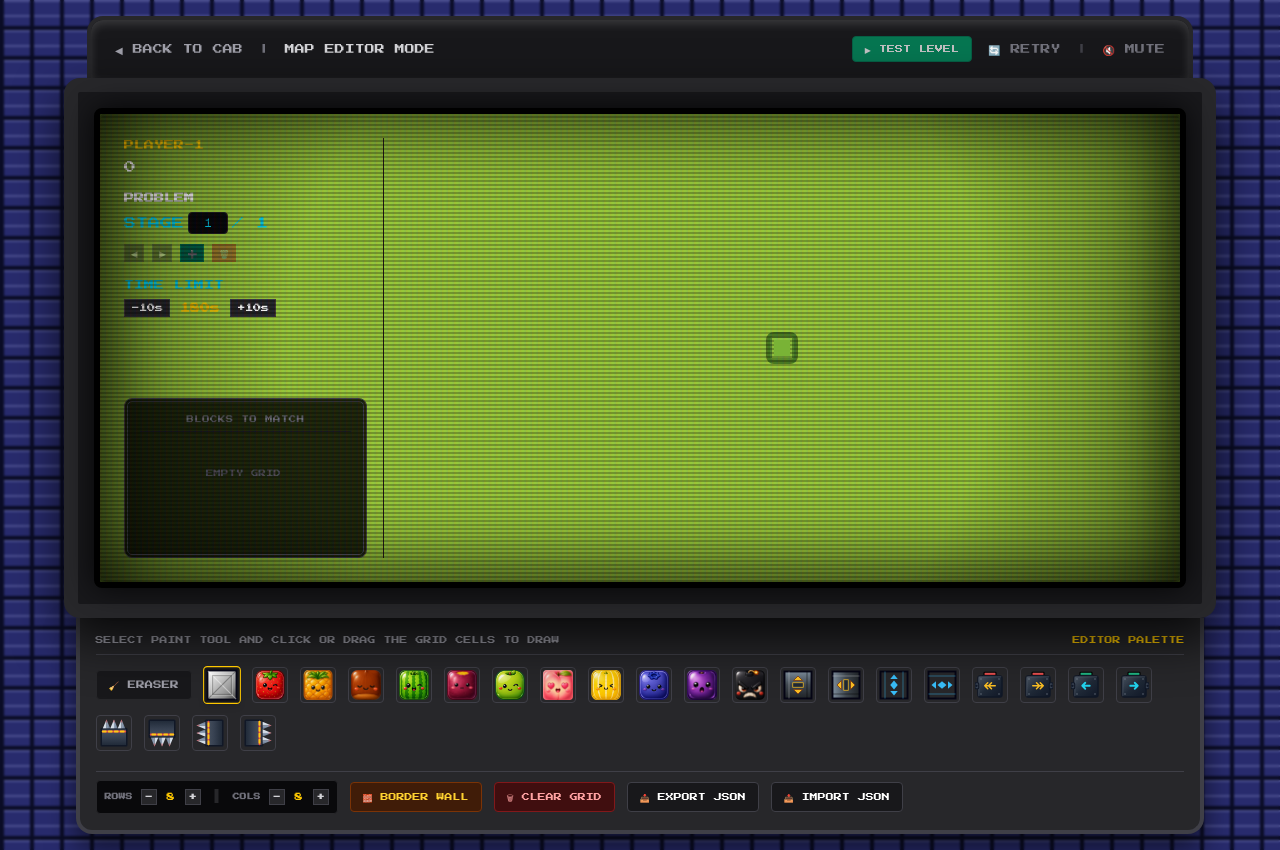
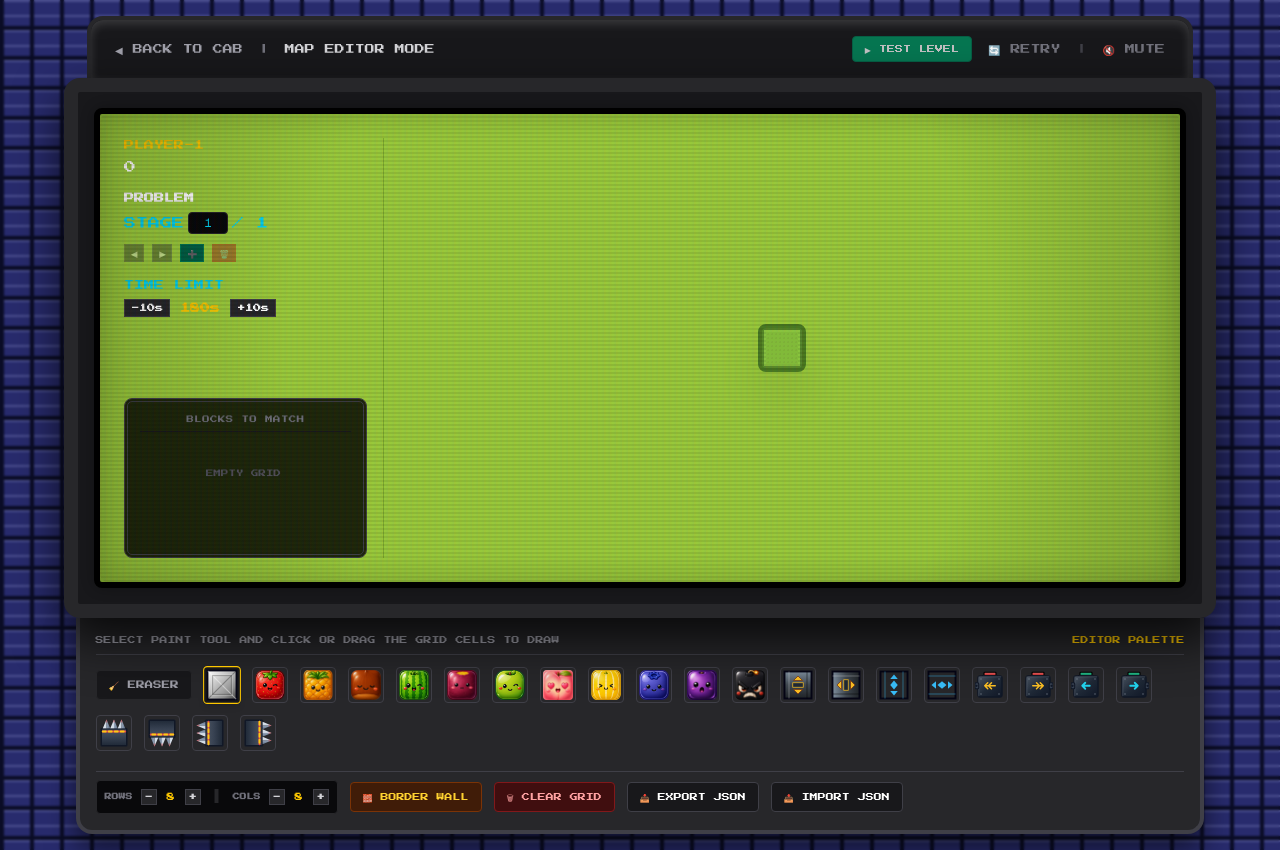
Before and after one commit to bloodstrawberry/puzznic, a Next.js app: page /editor in a window 1280 px wide. Built offline with nearby package versions, Linux system fonts and the light colour scheme; what @toss/tds-mobile-ait would draw is missing.

Commit message:
그림자 칸 추가

```diff
--- a/app/game/game-stage-view.tsx
+++ b/app/game/game-stage-view.tsx
@@ -160,7 +160,7 @@ export default function GameStageView({
                       e.preventDefault();
                     }
                   }}
-                  className={`w-full aspect-square relative border border-[#6fa832]/60 flex items-center justify-center transition-all cursor-pointer overflow-visible ${
+                  className={`w-full aspect-square relative border border-[#5a8a2a]/20 flex items-center justify-center transition-all cursor-pointer overflow-visible ${
                     activeEditor ? "hover:bg-[#a8e050]/40" : ""
                   }`}
                 >
@@ -168,7 +168,18 @@ export default function GameStageView({
                   <div className="absolute inset-0 bg-[linear-gradient(135deg,rgba(255,255,255,0.06)_0%,transparent_50%)] pointer-events-none" />
 
                   {/* Render grid cell elements */}
-                  {cell !== BLOCK_EMPTY && (
+                  {cell === BLOCK_EMPTY ? (
+                    /* Empty slot placeholder */
+                    <div
+                      className="rounded-sm pointer-events-none"
+                      style={{
+                        width: `${STAGE_BLOCK_SIZE_PERCENT}%`,
+                        height: `${STAGE_BLOCK_SIZE_PERCENT}%`,
+                        backgroundColor: "rgba(0,0,0,0.08)",
+                        border: "1px solid rgba(0,0,0,0.06)",
+                      }}
+                    />
+                  ) : (
                     <div
                       className={`transform active:scale-95 transition-transform ${
                         flashingBlocks[`${y},${x}`] ? "animate-match-flash pointer-events-none" : ""
--- a/app/game/game-view.tsx
+++ b/app/game/game-view.tsx
@@ -819,7 +819,7 @@ function GameContent({ isEditor = false, onFullReset }: GameContentProps) {
           {/* CRT Screen wrapper */}
           <div className="crt-screen crt-glow-effect farm-grass-bg w-full min-h-[480px] rounded-lg border-[3px] md:border-[6px] border-black flex flex-col md:flex-row p-1 md:p-6 text-white relative">
             {/* LEFT COLUMN: STATS AND HUD */}
-            <div className="w-full md:w-[260px] flex flex-col justify-between pr-4 border-b md:border-b-0 md:border-r border-zinc-900 pb-4 md:pb-0 md:mr-6">
+            <div className="w-full md:w-[260px] flex flex-col justify-between pr-4 border-b md:border-b-0 md:border-r border-[#5a8a2a]/50 pb-4 md:pb-0 md:mr-6">
               {/* Retro HUD stats */}
               <div className="flex flex-col gap-4 text-[10px] text-zinc-400">
                 <div className="flex flex-col gap-1.5">
--- a/app/globals.css
+++ b/app/globals.css
@@ -63,7 +63,7 @@ body {
 .crt-screen {
   position: relative;
   overflow: hidden;
-  box-shadow: inset 0 0 80px rgba(0, 0, 0, 0.9), 0 0 30px rgba(0, 0, 0, 0.8);
+  box-shadow: inset 0 0 30px rgba(0, 0, 0, 0.2), 0 0 15px rgba(0, 0, 0, 0.3);
 }
 
 .crt-screen::before {
@@ -74,7 +74,7 @@ body {
   left: 0;
   bottom: 0;
   right: 0;
-  background: linear-gradient(rgba(18, 16, 16, 0) 50%, rgba(0, 0, 0, 0.25) 50%), linear-gradient(90deg, rgba(255, 0, 0, 0.06), rgba(0, 255, 0, 0.02), rgba(0, 0, 255, 0.06));
+  background: linear-gradient(rgba(18, 16, 16, 0) 50%, rgba(0, 0, 0, 0.08) 50%), linear-gradient(90deg, rgba(255, 0, 0, 0.03), rgba(0, 255, 0, 0.01), rgba(0, 0, 255, 0.03));
   z-index: 10;
   background-size: 100% 4px, 6px 100%;
   pointer-events: none;
@@ -88,7 +88,7 @@ body {
   left: 0;
   bottom: 0;
   right: 0;
-  background: radial-gradient(circle, transparent 60%, rgba(0, 0, 0, 0.4) 100%);
+  background: radial-gradient(circle, transparent 60%, rgba(0, 0, 0, 0.15) 100%);
   z-index: 11;
   pointer-events: none;
 }
```
